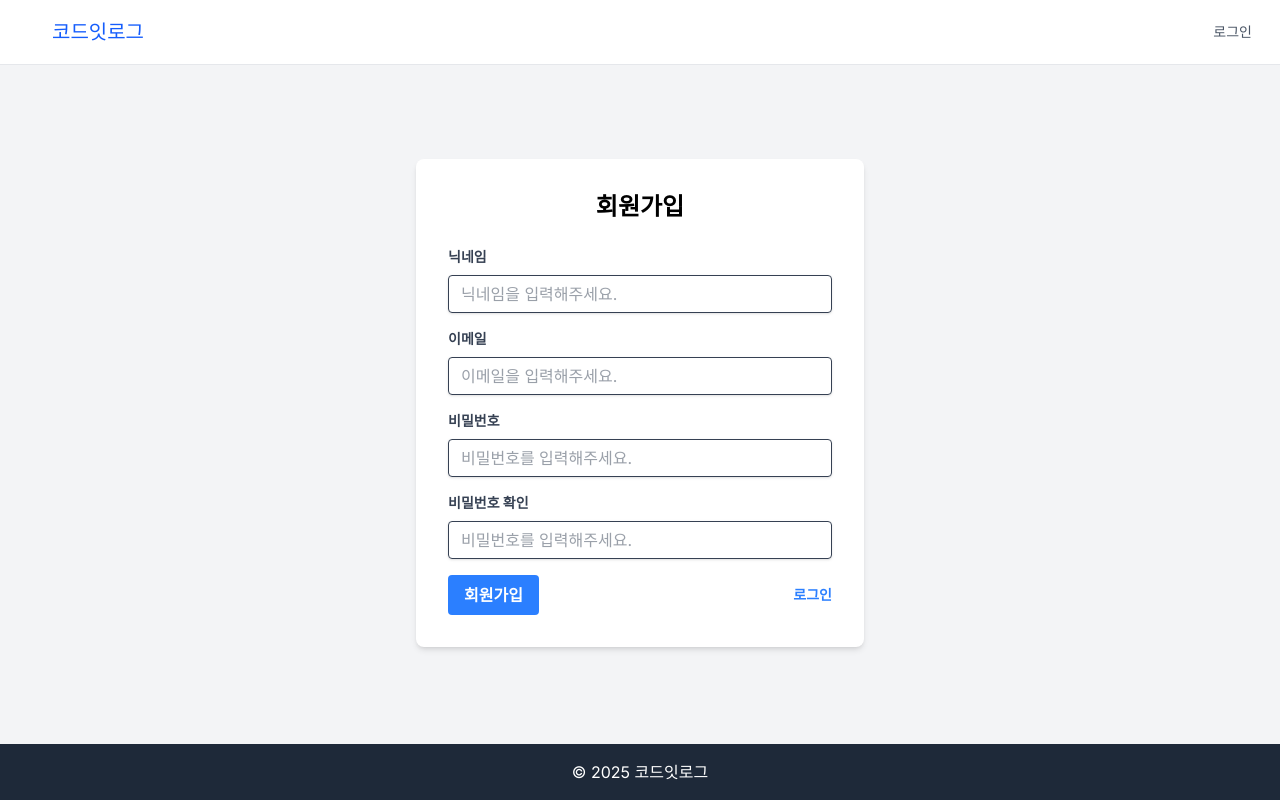
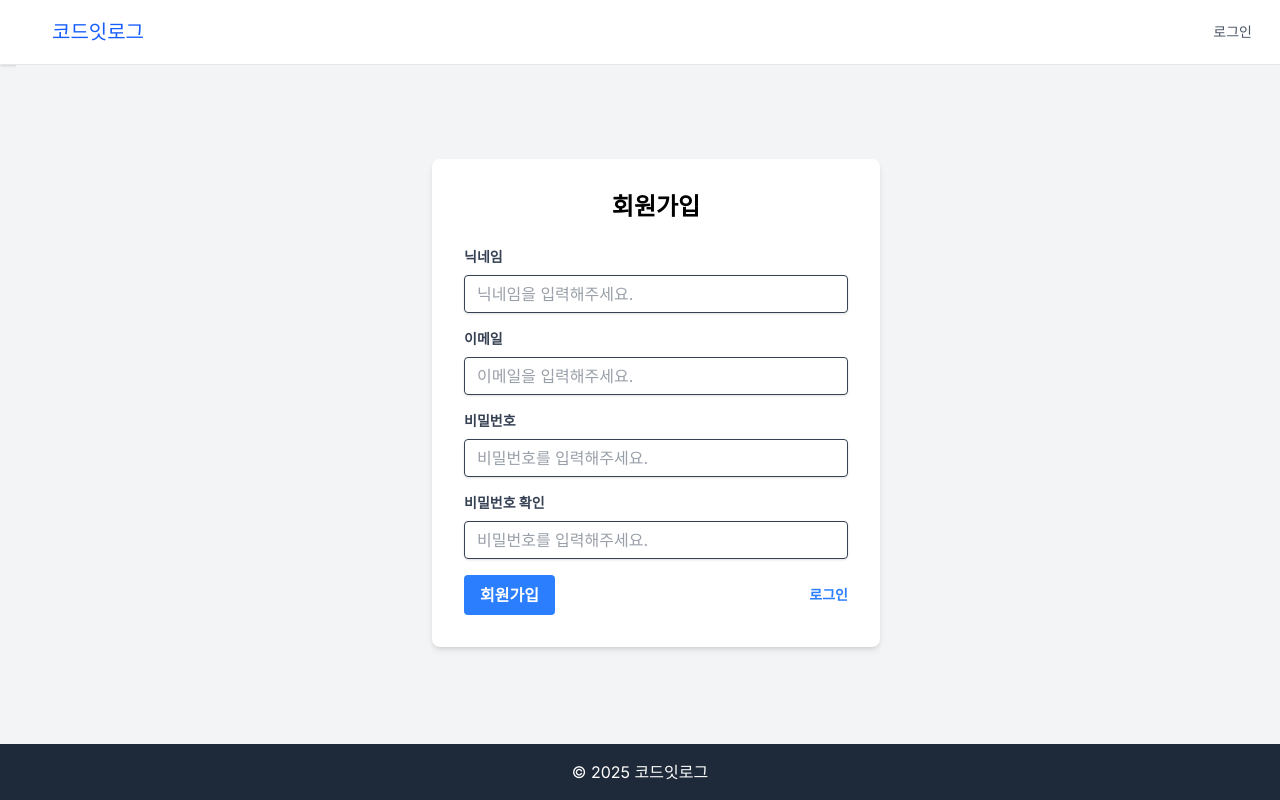
Before and after one commit to rakaso598/nextjs-adsense-blog, a Next.js app: page /signup in a window 1280 px wide. Built offline with nearby package versions, Linux system fonts and the light colour scheme.

Commit message:
px 적용

```diff
--- a/src/app/layout.js
+++ b/src/app/layout.js
@@ -18,7 +18,7 @@ export default function RootLayout({ children }) {
         <div className="flex flex-col min-h-screen bg-gray-100">
           <Providers>
             <Header />
-            <main className="flex-1 container">{children}</main>
+            <main className="flex-1 container px-4">{children}</main>
             <Footer />
           </Providers>
         </div>
--- a/src/providers/AuthProvider.jsx
+++ b/src/providers/AuthProvider.jsx
@@ -93,7 +93,11 @@ export default function AuthProvider({ children }) {
   }, []);
 
   if (isLoading) {
-    return <div>Loading...</div>;
+    return (
+      <div className="flex justify-center items-center h-64">
+        <div className="animate-spin rounded-full h-12 w-12 border-t-2 border-b-2 border-blue-500"></div>
+      </div>
+    );
   }
 
   return (
```
